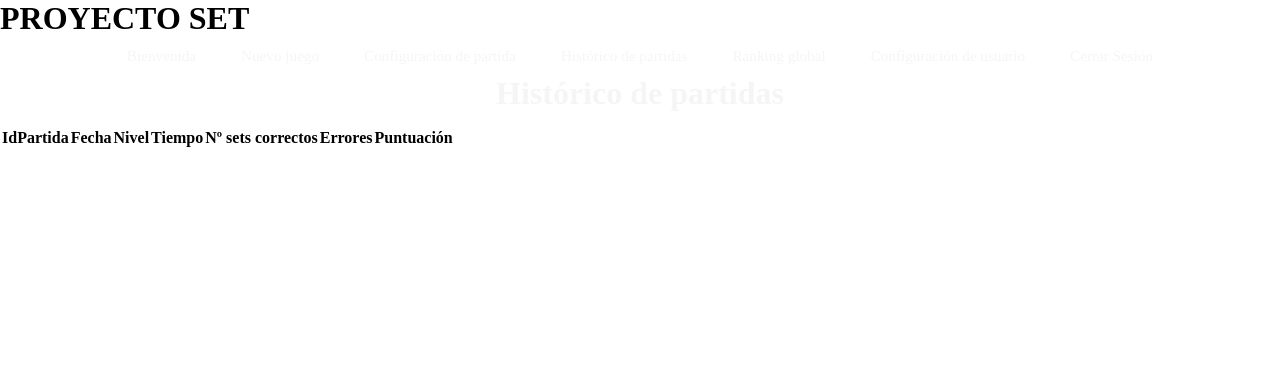
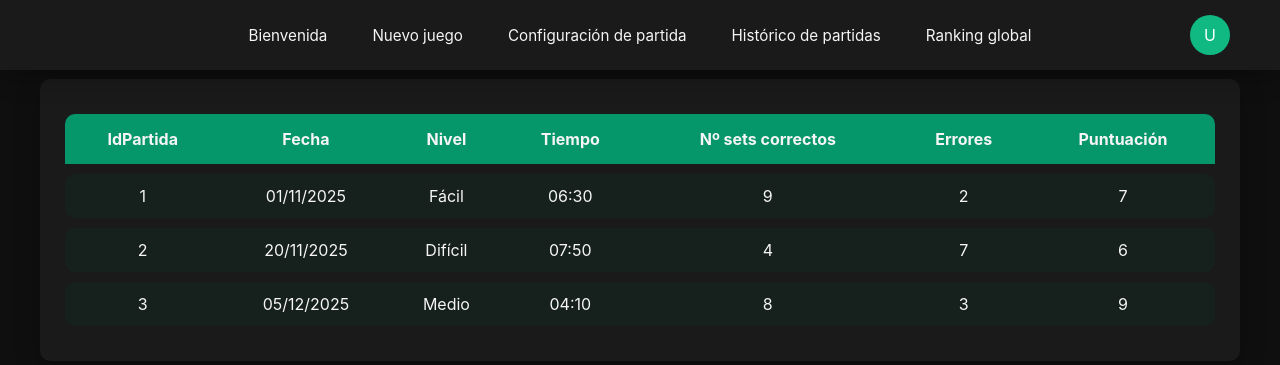
Before and after one commit to shertas/Set, a PHP site: page /src/views/user-ranking.html in a window 1280 px wide. Shown: the top 365 px of the page. Run offline with PHP 8.4, Linux system fonts and the light colour scheme; lists and menus that the app fills with data are empty.

Commit message:
refactor(ranking): update styles ranking views

```diff
--- a/src/global/styles/styles.css
+++ b/src/global/styles/styles.css
@@ -1,18 +1,80 @@
 /* ----------------------------------------
-    VARIABLES GLOBALES
+    VARIABLES GLOBALES ORIGINALES PALETA INICIAL
+----------------------------------------
+:root {
+    --color-bg: #0f0f0f;
+    --color-bg-card: #1a1a1a;
+    --color-bg-card-sub: #303030;
+    --color-bg-game: #FFFFFF;
+    --color-bg-surface-light: #2a2a2a;
+    --color-primary: #4f46e5;
+    --color-primary-hover: #4338ca;
+    --color-text: #f5f5f5;
+    --color-text-muted: #b3b3b3;
+    --radius: 10px;
+    --shadow: 0 8px 25px rgba(0,0,0,0.25);
+}*/
+
+/*PALETA 2 */
+
+/* ----------------------------------------
+    VARIABLES GLOBALES — PALETA AZUL
+----------------------------------------
+:root {
+    --color-bg: #0f0f0f;
+    --color-bg-card: #1a1a1a;
+    --color-bg-card-sub: #303030;
+    --color-bg-game: #FFFFFF;
+
+    /* Superficies para tablas
+    --color-bg-surface: #1e1f23;
+    --color-bg-surface-light: #24252a;
+
+    /* Paleta Azul
+    --color-primary: #2563eb;          /* Azul principal
+    --color-primary-hover: #1d4ed8;    /* Hover azul
+    --color-primary-light: #3b82f6;    /* Azul suave
+
+    /* Texto
+    --color-text: #f5f5f5;
+    --color-text-muted: #b3b3b3;
+
+    --radius: 10px;
+    --shadow: 0 8px 25px rgba(0,0,0,0.25);
+}*/
+
+/* Paleta 3*/
+
+/* ----------------------------------------
+    VARIABLES GLOBALES — PALETA ESMERALDA
 ---------------------------------------- */
 :root {
     --color-bg: #0f0f0f;
     --color-bg-card: #1a1a1a;
     --color-bg-card-sub: #303030;
     --color-bg-game: #FFFFFF;
-    --color-primary: #4f46e5;
-    --color-primary-hover: #4338ca;
+
+    /* Faltaba esta variable, la defino */
+    --color-surface: #16201d;
+
+    /* Superficies para tablas */
+    --color-bg-surface: #16201d;
+    --color-bg-surface-light: #1c2a26;
+
+    /* Paleta Verde Esmeralda */
+    --color-primary: #10b981;          /* Verde principal */
+    --color-primary-hover: #059669;    /* Hover verde */
+    --color-primary-light: #34d399;    /* Verde suave */
+
+    /* Texto */
     --color-text: #f5f5f5;
     --color-text-muted: #b3b3b3;
+
     --radius: 10px;
     --shadow: 0 8px 25px rgba(0,0,0,0.25);
 }
+
+
 
 /* Reset */
 * {
@@ -28,13 +90,11 @@
     font-family: "Inter", Arial, sans-serif;
     background-color: var(--color-bg);
     color: var(--color-text);
-/*   box-sizing: border-box;*/
     margin: 0;
     padding: 0;
 }
 
 .body-game{
- /*   box-sizing: border-box;*/
     background-color: var(--color-bg-game);
     display: flex;
     flex-direction: column;
@@ -316,29 +376,74 @@
 }
 
 /* ----------------------------------------
-   TABLAS
+    TABLAS
 ---------------------------------------- */
+
 .table {
     width: 100%;
-    border-collapse: collapse;
-    background: var(--color-bg-card);
+    border-collapse: separate;
+    border-spacing: 0 10px;
+}
+
+.table thead tr{
+    border-radius: var(--radius);
+}
+
+.table thead th{
+    background: var(--color-primary-hover);
+    padding: 15px;
+    text-align: center;
+    font-weight: bold;
+}
+.table tbody tr{
+    background: var(--color-bg-surface);
     border-radius: var(--radius);
     overflow: hidden;
 }
 
-.table th {
-    background: #222;
-    padding: 15px;
+.table td {
+    padding: 12px;
+    text-align: center;
+    border: none;
 }
 
-.table td {
-    padding: 12px;
-    border-top: 1px solid #333;
+/* Redondear esquinas de cada fila */
+.table tbody tr td:first-child {
+    border-top-left-radius: var(--radius);
+    border-bottom-left-radius: var(--radius);
 }
 
-.table tr:nth-child(even) {
-    background: #1f1f1f;
+.table tbody tr td:last-child {
+    border-top-right-radius: var(--radius);
+    border-bottom-right-radius: var(--radius);
 }
+
+.table tbody tr:hover {
+    background: var(--color-bg-surface-light);
+}
+
+.table-wrapper{
+    max-width: 1200px;
+    margin: 40px auto 0px auto; /* baja la tabla y la centra */
+    padding: 25px;
+    background: var(--color-bg-card);
+    border-radius: var(--radius);
+    box-shadow: var(--shadow);
+}
+
+/* Redondear solo esquinas superiores */
+.table thead th:first-child {
+    border-top-left-radius: var(--radius);
+}
+.table thead th:last-child {
+    border-top-right-radius: var(--radius);
+}
+
+/* Última fila sin borde */
+.table tbody tr:last-child td {
+    border-bottom: none;
+}
+
 
 .auth-header {
     text-align: center;
@@ -357,26 +462,21 @@
     text-align: center;
 
 }
+
 .wrapper {
 
     display: flex;
     justify-content: center;
     align-items: center;
     height: 100vh;
-    /*
-    display: flex;
-    justify-content: center;
-    align-items: center;
-    min-height: calc(100vh - 0px); /* ocupa la pantalla completa
-    padding: 30px; /* evita que toque bordes en pantallas pequeñas
-    box-sizing: border-box;*/
 }
 
 .cronometro {
-    font-size: 1.6rem;
+    font-size: 2rem;
     font-weight: bold;
+    font-family: 'Courier New', monospace;
     color: var(--color-primary);
-    background: #1f1f1f;
+    background: var(--color-bg-card-sub);
     padding: 10px 20px;
     border-radius: var(--radius);
     display: inline-block;
--- a/src/modules/login/views/login.html
+++ b/src/modules/login/views/login.html
@@ -6,7 +6,6 @@
     <meta name="viewport" content="width=device-width, initial-scale=1.0">
     <title>PROYECTO SET</title>
     <link rel="stylesheet" href="../../../global/styles/styles.css">
-    <script src="../services/login.js"></script>
 </head>
 
 <body class="body-main">
@@ -39,6 +38,8 @@
         </div>
 
     </div>
+
+    <script src="../services/login.js"></script>
+
 </body>
-
 </html>
--- a/src/modules/login/views/welcome.html
+++ b/src/modules/login/views/welcome.html
@@ -89,5 +89,4 @@
   <script src="../../../global/services/user-menu.js"></script>
 
 </body>
-
 </html>
--- a/src/modules/user/views/config-user.html
+++ b/src/modules/user/views/config-user.html
@@ -6,7 +6,6 @@
     <meta name="viewport" content="width=device-width, initial-scale=1.0">
     <title>PROYECTO SET</title>
     <link rel="stylesheet" href="../../../global/styles/styles.css">
-    <script src="../../../global/services/user-menu.js"></script>
 </head>
 
 <body class="body-main">
@@ -65,6 +64,7 @@
         </div>
     </div>
 
+    <script src="../../../global/services/user-menu.js"></script>
+
 </body>
-
 </html>
--- a/src/views/user-ranking.html
+++ b/src/views/user-ranking.html
@@ -5,29 +5,43 @@
     <meta charset="UTF-8">
     <meta name="viewport" content="width=device-width, initial-scale=1.0">
     <title>PROYECTO SET</title>
-    <link rel="stylesheet" href="/styles.css">
+    <link rel="stylesheet" href="../global/styles/styles.css">
 </head>
 
-<body>
-    <header>
-        <h1>PROYECTO SET</h1>
-        <nav>
-            <ul class="menu">
-                <li><a href="/src/modules/login/views/welcome.html">Bienvenida</a></li>
-                <li><a href="/src/modules/game/services/new-game.php">Nuevo juego</a></li>
-                <li><a href="/src/modules/game-config/views/game-config.html">Configuración de partida</a></li>
-                <li><a href="user-ranking.html">Histórico de partidas</a></li>
-                <li><a href="global-ranking.html">Ranking global</a></li>
-                <li><a href="config-user.html">Configuración de usuario</a></li>
-                <li class="cerrar-sesion"><a href="/src/modules/login/views/login.html">Cerrar Sesión</a></li>
-            </ul>
-        </nav>
+<body class="body-main">
+
+    <header class="topbar">
+
+    <!--Menú principal-->
+    <nav>
+        <ul class="menu">
+            <li ><a href="../../src/modules/login/views/welcome.html">Bienvenida</a></li>
+            <li><a href="../../src/modules/game/services/new-game.php">Nuevo juego</a></li>
+            <li><a href="../../src/modules/game-config/views/game-config.html">Configuración de partida</a></li>
+            <li><a href="../../src/views/user-ranking.html">Histórico de partidas</a></li>
+            <li><a href="../../src/views/global-ranking.html">Ranking global</a></li>
+        </ul>
+    </nav>
+
+    <!-- Menú de usuario -->
+    <div class="user-menu">
+        <div class="user-avatar" id="avatar">U</div>
+
+        <div class="user-dropdown" id="userDropdown">
+            <a href="../../src/modules/user/views/config-user.html">Configuración</a>
+            <a href="../../src/modules/login/views/login.html">Cerrar sesión</a>
+        </div>
+    </div>
+
     </header>
 
-    <main class="cuerpo">
-        <!-- Contenido principal de la página -->
-        <h1 class="titulo">Histórico de partidas</h1>
-        <table class="tabla-partidas">
+    <h1 class="titulo">Histórico de partidas</h1>
+
+    <!-- Contenido principal de la página -->
+
+    <div class="table-wrapper">
+
+        <table class="table">
             <thead>
                 <tr>
                     <th>IdPartida</th>
@@ -41,35 +55,36 @@
             </thead>
             <tbody>
                 <tr>
-                    <td></td>
-                    <td></td>
-                    <td></td>
-                    <td></td>
-                    <td></td>
-                    <td></td>
-                    <td></td>
+                    <td>1</td>
+                    <td>01/11/2025</td>
+                    <td>Fácil</td>
+                    <td>06:30</td>
+                    <td>9</td>
+                    <td>2</td>
+                    <td>7</td>
                 </tr>
                 <tr>
-                    <td></td>
-                    <td></td>
-                    <td></td>
-                    <td></td>
-                    <td></td>
-                    <td></td>
-                    <td></td>
+                    <td>2</td>
+                    <td>20/11/2025</td>
+                    <td>Difícil</td>
+                    <td>07:50</td>
+                    <td>4</td>
+                    <td>7</td>
+                    <td>6</td>
                 </tr>
                 <tr>
-                    <td></td>
-                    <td></td>
-                    <td></td>
-                    <td></td>
-                    <td></td>
-                    <td></td>
-                    <td></td>
+                    <td>3</td>
+                    <td>05/12/2025</td>
+                    <td>Medio</td>
+                    <td>04:10</td>
+                    <td>8</td>
+                    <td>3</td>
+                    <td>9</td>
                 </tr>
             </tbody>
         </table>
-    </main>
+    </div>
+
+    <script src="../global/services/user-menu.js"></script>
 </body>
-
 </html>
```
Also changed, not shown: src/views/global-ranking.html (+60 -35 lines). Lines whose indentation alone changed are shown as unchanged.
